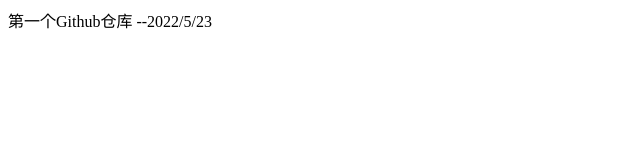
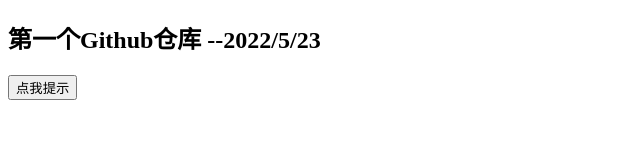
Before and after one commit to x-x-h/my_first_repository, a plain HTML site: page index.html in a window 1280 px wide. Shown: the whole page, without its empty margins (0-640 px from the left). Drawn offline with Linux system fonts and the light colour scheme.

Commit message:
再次测试提交

```diff
--- a/index.html
+++ b/index.html
@@ -4,11 +4,17 @@
 <head>
     <meta charset="utf-8">
     <title>my-first-repository</title>
+    <script>
+        function warning(params) {
+            alert('Warning!!!');
+        }
+    </script>
 </head>
 
 <body>
     <div>
-        第一个Github仓库 --2022/5/23
+        <h2>第一个Github仓库 --2022/5/23</h2>
+        <button onclick="warning()">点我提示</button>
     </div>
     <!-- built files will be auto injected -->
 </body>
```
